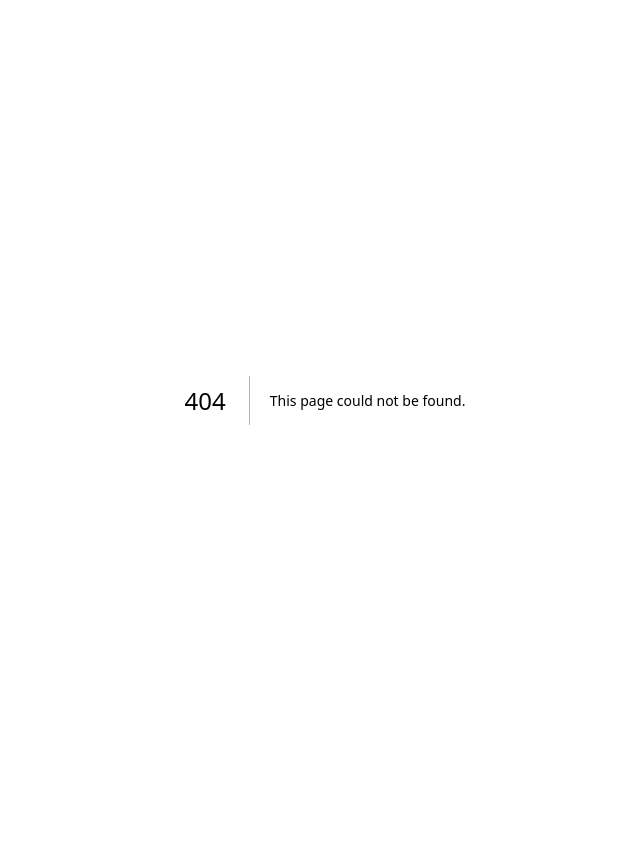
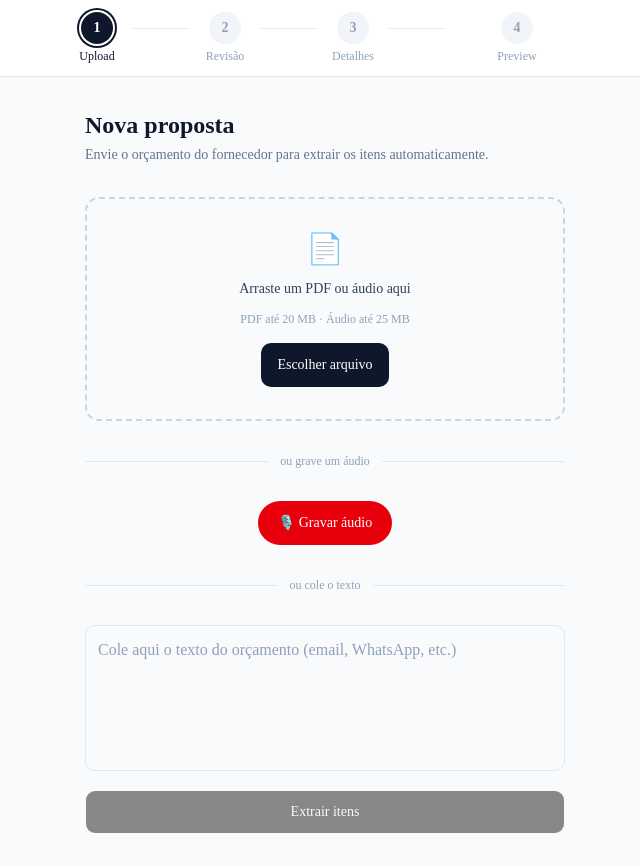
Before and after one commit to logikos33/emissao-de-proposta-CATH, a Next.js app: page /nova-proposta/upload in a window 1280 px wide. Before the commit this address had no page. Shown: the whole page, without its empty margins (315-955 px from the left). Before the commit the page ends 800 px from the top, so only its background shows below. Built offline with nearby package versions, Linux system fonts and the light colour scheme.

Commit message:
feat(tela-upload): add upload page with UploadArea and AudioRecorder components
Co-Authored-By: Claude Sonnet 4.6 <noreply@anthropic.com>

```diff
--- /dev/null
+++ b/src/app/nova-proposta/upload/page.tsx
@@ -0,0 +1,98 @@
+'use client'
+
+import { useState } from 'react'
+import { useRouter } from 'next/navigation'
+import { toast } from 'sonner'
+import { Button } from '@/components/ui/button'
+import { UploadArea } from '@/components/nova-proposta/upload-area'
+import { AudioRecorder } from '@/components/nova-proposta/audio-recorder'
+import { extractOrcamento } from '@/lib/api/extract-client'
+import { usePropostaStore } from '@/lib/stores/proposta.store'
+
+export default function UploadPage() {
+  const router = useRouter()
+  const { extracao, iniciarExtracao, concluirExtracao, falharExtracao } = usePropostaStore()
+  const [texto, setTexto] = useState('')
+  const isLoading = extracao.status === 'loading'
+
+  async function processar(input: Parameters<typeof extractOrcamento>[0]) {
+    iniciarExtracao()
+    const result = await extractOrcamento(input)
+    if (result.ok) {
+      concluirExtracao(result.data)
+      router.push('/nova-proposta/revisao')
+    } else {
+      falharExtracao(result.error)
+      toast.error(result.error)
+    }
+  }
+
+  function handleFile(file: File) {
+    processar({ type: 'arquivo', file })
+  }
+
+  function handleSubmitTexto() {
+    if (!texto.trim()) {
+      toast.warning('Digite o texto do orçamento antes de continuar.')
+      return
+    }
+    processar({ type: 'texto', texto })
+  }
+
+  return (
+    <div className="mx-auto w-full max-w-lg px-4 py-8 space-y-8">
+      <div className="space-y-1">
+        <h1 className="text-2xl font-bold text-slate-900">Nova proposta</h1>
+        <p className="text-sm text-slate-500">
+          Envie o orçamento do fornecedor para extrair os itens automaticamente.
+        </p>
+      </div>
+
+      <section aria-label="Upload de arquivo">
+        <UploadArea onFile={handleFile} disabled={isLoading} />
+      </section>
+
+      <div className="flex items-center gap-3">
+        <hr className="flex-1 border-slate-200" />
+        <span className="text-xs text-slate-400 font-medium">ou grave um áudio</span>
+        <hr className="flex-1 border-slate-200" />
+      </div>
+
+      <section aria-label="Gravação de áudio" className="flex justify-center">
+        <AudioRecorder onRecording={handleFile} disabled={isLoading} />
+      </section>
+
+      <div className="flex items-center gap-3">
+        <hr className="flex-1 border-slate-200" />
+        <span className="text-xs text-slate-400 font-medium">ou cole o texto</span>
+        <hr className="flex-1 border-slate-200" />
+      </div>
+
+      <section aria-label="Texto do orçamento" className="space-y-3">
+        <textarea
+          value={texto}
+          onChange={(e) => setTexto(e.target.value)}
+          disabled={isLoading}
+          placeholder="Cole aqui o texto do orçamento (email, WhatsApp, etc.)"
+          rows={5}
+          className="w-full rounded-lg border border-slate-200 p-3 text-base text-slate-800 placeholder-slate-400 focus:outline-none focus:ring-2 focus:ring-slate-900 disabled:opacity-50 resize-none"
+          style={{ fontSize: '16px' }}
+          aria-label="Texto do orçamento"
+        />
+        <Button
+          onClick={handleSubmitTexto}
+          disabled={isLoading || !texto.trim()}
+          className="w-full min-h-[44px]"
+        >
+          Extrair itens
+        </Button>
+      </section>
+
+      {isLoading && (
+        <p className="text-center text-sm text-slate-500 animate-pulse" aria-live="polite">
+          Analisando orçamento com IA…
+        </p>
+      )}
+    </div>
+  )
+}
--- /dev/null
+++ b/src/components/nova-proposta/audio-recorder.tsx
@@ -0,0 +1,101 @@
+'use client'
+
+import { useRef, useState } from 'react'
+import { cn } from '@/lib/utils'
+
+interface AudioRecorderProps {
+  onRecording: (file: File) => void
+  disabled?: boolean
+}
+
+type RecorderState = 'idle' | 'recording' | 'done'
+
+export function AudioRecorder({ onRecording, disabled }: AudioRecorderProps) {
+  const [state, setState] = useState<RecorderState>('idle')
+  const [segundos, setSegundos] = useState(0)
+  const recorderRef = useRef<MediaRecorder | null>(null)
+  const chunksRef = useRef<Blob[]>([])
+  const timerRef = useRef<ReturnType<typeof setInterval> | null>(null)
+
+  async function iniciarGravacao() {
+    const stream = await navigator.mediaDevices.getUserMedia({ audio: true })
+    const recorder = new MediaRecorder(stream, { mimeType: 'audio/webm' })
+    chunksRef.current = []
+
+    recorder.ondataavailable = (e) => {
+      if (e.data.size > 0) chunksRef.current.push(e.data)
+    }
+
+    recorder.onstop = () => {
+      stream.getTracks().forEach((t) => t.stop())
+      const blob = new Blob(chunksRef.current, { type: 'audio/webm' })
+      const file = new File([blob], `gravacao-${Date.now()}.webm`, { type: 'audio/webm' })
+      onRecording(file)
+      setState('done')
+    }
+
+    recorder.start()
+    recorderRef.current = recorder
+    setState('recording')
+    setSegundos(0)
+    timerRef.current = setInterval(() => setSegundos((s) => s + 1), 1000)
+  }
+
+  function pararGravacao() {
+    recorderRef.current?.stop()
+    if (timerRef.current) clearInterval(timerRef.current)
+  }
+
+  function formatarTempo(s: number) {
+    const m = Math.floor(s / 60)
+      .toString()
+      .padStart(2, '0')
+    const sec = (s % 60).toString().padStart(2, '0')
+    return `${m}:${sec}`
+  }
+
+  if (state === 'done') {
+    return (
+      <div className="flex flex-col items-center gap-2 text-center">
+        <span className="text-2xl" aria-hidden>
+          🎙️
+        </span>
+        <p className="text-sm text-slate-600 font-medium">Áudio gravado</p>
+        <button
+          onClick={() => {
+            setState('idle')
+            setSegundos(0)
+          }}
+          className="text-xs text-slate-500 underline"
+        >
+          Gravar novamente
+        </button>
+      </div>
+    )
+  }
+
+  return (
+    <div className="flex flex-col items-center gap-3">
+      {state === 'recording' && (
+        <p className="text-sm font-mono text-red-600 font-semibold" aria-live="polite">
+          ● {formatarTempo(segundos)}
+        </p>
+      )}
+      <button
+        type="button"
+        disabled={disabled}
+        onClick={state === 'idle' ? iniciarGravacao : pararGravacao}
+        aria-label={state === 'idle' ? 'Iniciar gravação de áudio' : 'Parar gravação'}
+        className={cn(
+          'flex min-h-[44px] min-w-[44px] items-center justify-center gap-2 rounded-full px-5 py-2 text-sm font-medium transition-colors',
+          state === 'idle'
+            ? 'bg-red-600 text-white hover:bg-red-700'
+            : 'bg-slate-800 text-white hover:bg-slate-900',
+          disabled && 'opacity-50 cursor-not-allowed',
+        )}
+      >
+        {state === 'idle' ? '🎙️ Gravar áudio' : '⏹ Parar'}
+      </button>
+    </div>
+  )
+}
--- /dev/null
+++ b/src/components/nova-proposta/upload-area.tsx
@@ -0,0 +1,70 @@
+'use client'
+
+import { useRef, useState } from 'react'
+import { cn } from '@/lib/utils'
+
+interface UploadAreaProps {
+  onFile: (file: File) => void
+  disabled?: boolean
+}
+
+export function UploadArea({ onFile, disabled }: UploadAreaProps) {
+  const inputRef = useRef<HTMLInputElement>(null)
+  const [dragging, setDragging] = useState(false)
+
+  function handleDrop(e: React.DragEvent) {
+    e.preventDefault()
+    setDragging(false)
+    const file = e.dataTransfer.files[0]
+    if (file) onFile(file)
+  }
+
+  function handleChange(e: React.ChangeEvent<HTMLInputElement>) {
+    const file = e.target.files?.[0]
+    if (file) onFile(file)
+    e.target.value = ''
+  }
+
+  return (
+    <div
+      role="button"
+      tabIndex={disabled ? -1 : 0}
+      aria-label="Área de upload — clique ou arraste um arquivo"
+      onDragOver={(e) => {
+        e.preventDefault()
+        setDragging(true)
+      }}
+      onDragLeave={() => setDragging(false)}
+      onDrop={handleDrop}
+      onClick={() => !disabled && inputRef.current?.click()}
+      onKeyDown={(e) => {
+        if (e.key === 'Enter' || e.key === ' ') inputRef.current?.click()
+      }}
+      className={cn(
+        'flex flex-col items-center justify-center gap-3 rounded-xl border-2 border-dashed p-8 text-center transition-colors cursor-pointer',
+        dragging
+          ? 'border-slate-600 bg-slate-50'
+          : 'border-slate-300 hover:border-slate-400 hover:bg-slate-50',
+        disabled && 'cursor-not-allowed opacity-50',
+      )}
+    >
+      <div className="text-3xl" aria-hidden>
+        📄
+      </div>
+      <p className="text-sm font-medium text-slate-700">Arraste um PDF ou áudio aqui</p>
+      <p className="text-xs text-slate-400">PDF até 20 MB · Áudio até 25 MB</p>
+      <span className="mt-1 rounded-lg bg-slate-900 px-4 py-2 text-sm font-medium text-white min-h-[44px] flex items-center">
+        Escolher arquivo
+      </span>
+      <input
+        ref={inputRef}
+        type="file"
+        accept="application/pdf,audio/*"
+        className="sr-only"
+        onChange={handleChange}
+        disabled={disabled}
+        aria-hidden
+      />
+    </div>
+  )
+}
```
